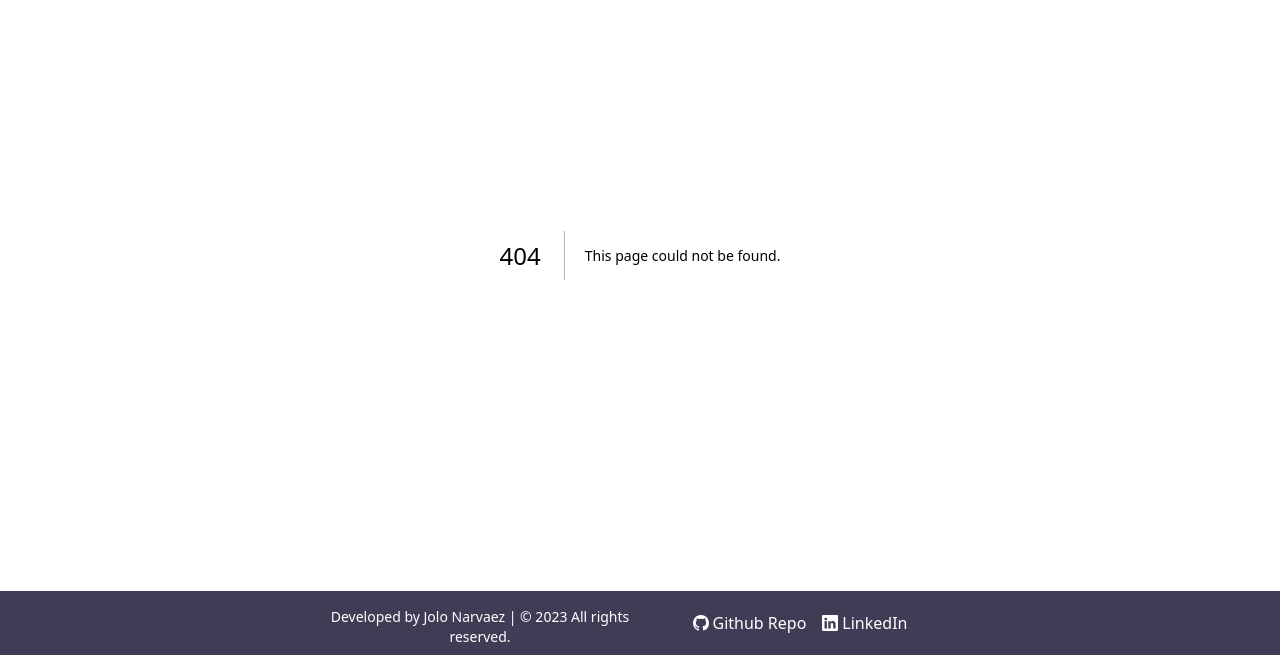
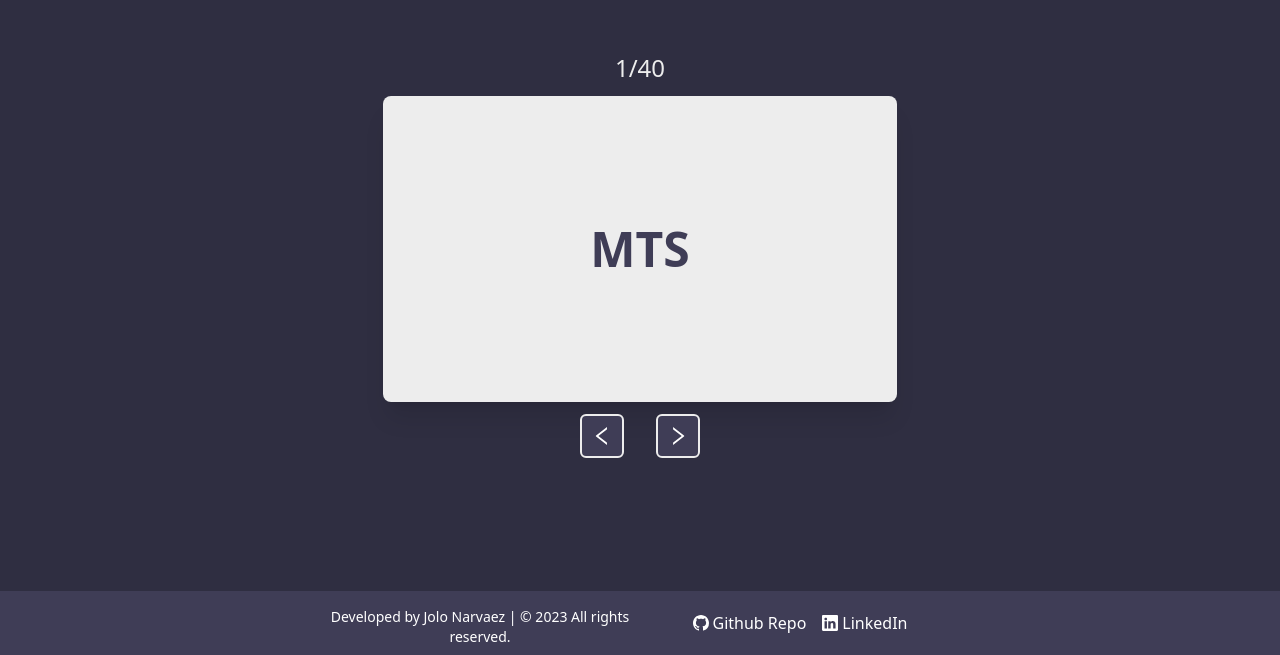
Before and after one commit to jolonarvaez/more-than-strangers, a Next.js app: page /test in a window 1280 px wide. Before the commit this address had no page. Shown: the part 145-800 px from the top of the page. Built offline with nearby package versions, Linux system fonts and the light colour scheme.

Commit message:
constructed initial game page

```diff
--- a/components/Card.tsx
+++ b/components/Card.tsx
@@ -1,11 +1,36 @@
-import { GetStaticPaths,GetStaticProps } from 'next';
+import { useState } from "react";
+import { motion, AnimatePresence } from "framer-motion";
 
-const Card = () => {
-    return (
-        <div className=" my-auto mx-auto bg-white w-1/3 h-48 rounded-lg text-center">
-            Enter
+const Card = (props: any) => {
+  const [isFlipped, setIsFlipped] = useState(false);
+
+  const flipDiv = () => {
+    setIsFlipped(!isFlipped);
+  };
+
+  return (
+    <div className="container antialiased animate">
+      <motion.div
+        className={`flip-card ${isFlipped ? 'flipped' : ''}`}
+        onClick={flipDiv}
+        initial={{ scale: 1 }}
+        whileTap={{ scale: 0.9 }}
+        animate={{ rotateY: isFlipped ? 180 : 0 }}
+        transition={{ duration: 0.4 }}
+      >
+        <div className="bg-material-white rounded-lg flip-card-front shadow-xl">
+          <div className="text-5xl font-semibold text-purple">
+            MTS
+            </div>
         </div>
-    );
-}
+        <div className="bg-material-white rounded-lg flip-card-back shadow-xl">
+          <div className="text-2xl">
+            {props.prompt}
+          </div>
+        </div>
+      </motion.div>
+    </div>
+  );
+};
 
 export default Card;
--- a/pages/start.tsx
+++ b/pages/start.tsx
@@ -2,6 +2,7 @@ import Card from "@/components/Card";
 import { RadioGroup } from "@headlessui/react";
 import Link from "next/link";
 import { Fragment, useState } from "react";
+import { motion, AnimatePresence } from "framer-motion";
 
 const themes = [
   {
@@ -32,9 +33,22 @@ const themes = [
 
 const start = () => {
   let [theme, setTheme] = useState("");
+  let [themeSelect, setThemeSelect] = useState(true);
+  let [game, setGame] = useState(false);
+
+  const exit = () => {
+    setThemeSelect(false);
+    setGame(true);
+  };
 
   return (
-    <div className="bg-game-bg">
+    <div className="bg-game-bg h-screen">
+      <AnimatePresence>
+        {themeSelect && (
+          <motion.div
+            exit={{ y: 200, opacity: "0" }}
+            transition={{ duration: 0.8, ease: "easeOut" }}
+          >
             <div className="w-full lg:w-5/12 h-screen flex flex-col justify-center mx-auto">
               <div className="text-white text-center font-medium text-3xl animate-in">
                 Select a Deck Theme
@@ -54,7 +68,9 @@ const start = () => {
                               ? "bg-purple transition ease-in-out text-white ring-2 ring-offset-2"
                               : "bg-material-white text-slate-950"
                           }`}
-                    style={{ "--index": theme.index } as React.CSSProperties}
+                          style={
+                            { "--index": theme.index } as React.CSSProperties
+                          }
                         >
                           <div className="text-lg font-semibold text-center">
                             {theme.name}
@@ -72,18 +88,37 @@ const start = () => {
                   ))}
                 </div>
               </RadioGroup>
-        <div className="w-full flex justify-center">
+              <div
+                className="w-full flex justify-center animate-in"
+                style={{ "--index": 5 } as React.CSSProperties}
+              >
                 {/* <Link href="/" className=""> */}
                 <button
                   disabled={theme === ""}
+                  onClick={exit}
                   className={`mx-auto mt-6 px-6 py-2 rounded-lg shadow-lg transition duration-300 ease-in-out border-purple border-2
-            ${theme === "" ? "text-purple": "text-white bg-purple hover:scale-110"}`}
+                ${
+                  theme === ""
+                    ? "text-purple"
+                    : "text-white bg-purple hover:scale-110"
+                }`}
                 >
                   <div className="text-xl font-medium">Continue</div>
                 </button>
                 {/* </Link> */}
               </div>
             </div>
+          </motion.div>
+        )}
+
+        {/* {game && (
+          <div className="w-screen h-screen flex items-center justify-center mx-auto ">
+            <div className="animate-in">
+              <Card />
+            </div>
+          </div>
+        )} */}
+      </AnimatePresence>
     </div>
   );
 };
--- /dev/null
+++ b/pages/test.tsx
@@ -0,0 +1,58 @@
+import Card from "@/components/Card";
+import { motion, AnimatePresence } from "framer-motion";
+import { useState } from "react";
+import { AiOutlineLeft, AiOutlineRight } from "react-icons/ai";
+
+const test = () => {
+  const [cardIndex, setCardIndex] = useState(1);
+
+  const nextCard = () => {
+    setCardIndex(cardIndex + 1);
+  };
+
+  const prevCard = () => {
+    setCardIndex(cardIndex - 1);
+  };
+
+  return (
+    <div className="bg-game-bg w-screen h-screen flex flex-col items-center justify-center">
+      <div className="space-y-3">
+        <div
+          className="text-material-white text-center text-2xl animate-in "
+          style={{ "--index": 1 } as React.CSSProperties}
+        >
+          {cardIndex}/40
+        </div>
+        <div
+          className="animate-in"
+          style={{ "--index": 2 } as React.CSSProperties}
+        >
+          <Card prompt="What is your favorite food?" />
+        </div>
+        <div
+          className="flex flex-row justify-center gap-8 text-2xl animate-in"
+          style={{ "--index": 3 } as React.CSSProperties}
+        >
+          <motion.div whileTap={{ scale: 0.8 }}>
+            <button
+              onClick={prevCard}
+              className="text-white bg-purple p-2 rounded-md border-2 border-material-white"
+            >
+              <AiOutlineLeft />
+            </button>
+          </motion.div>
+          <motion.div whileTap={{ scale: 0.8 }}>
+            <button
+              onClick={nextCard}
+              className="text-white bg-purple p-2 rounded-md border-2 border-material-white"
+            >
+              <AiOutlineRight />
+            </button>
+          </motion.div>
+        </div>
+      </div>
+    </div>
+  );
+};
+
+export default test;
--- a/styles/globals.css
+++ b/styles/globals.css
@@ -27,9 +27,28 @@
 
 .animate-in {
   animation: fade-in 0.6s both;
-  animation-delay: calc(var(--index) * .13s);
+  animation-delay: calc(var(--index) * 0.13s);
 }
 
-.block1{
-    animation-delay: 2s;
+.flip-card {
+  height: 306px;
+  width: 514px;
+  position: relative;
+  transform-style: preserve-3d;
+  cursor: pointer;
 }
+
+.flip-card-front,
+.flip-card-back {
+  position: absolute;
+  width: 100%;
+  height: 100%;
+  backface-visibility: hidden;
+  display: flex;
+  justify-content: center;
+  align-items: center;
+}
+
+.flip-card-back {
+  transform: rotateY(180deg);
+}
```
Lines whose indentation alone changed are shown as unchanged.
